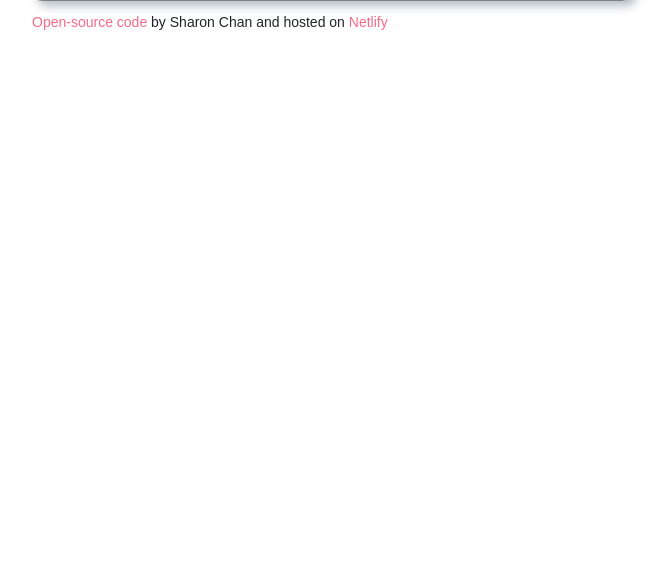
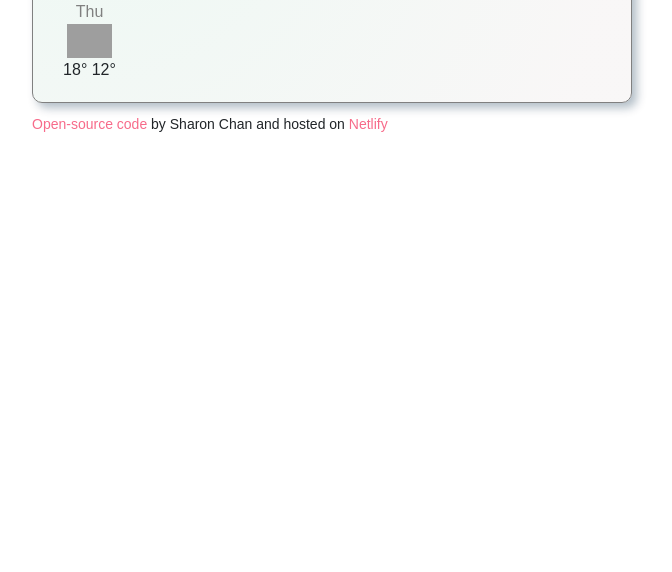
Before and after one commit to sharonnns/vanilla-weather-app, a plain HTML site: page index.html in a window 1280 px wide. Shown: the part 228-800 px from the top of the page, without its empty margins (308-980 px from the left). Drawn offline with nearby package versions, Linux system fonts and the light colour scheme; no server answers; grey boxes are pictures that could not be loaded.

Commit message:
Added weather forecast HTML (dummy)

```diff
--- a/index.html
+++ b/index.html
@@ -65,6 +65,22 @@
               </ul>
             </div>
           </div>
+          <div class="weather-forecast">
+            <div class="row">
+              <div class="col-2">
+                <div class="weather-forecast-date">
+                Thu
+                </div>
+                <img src="http://openweathermap.org/img/wn/01n@2x.png" alt="" width="45" />
+                <div class="weather-forecast-temp">
+                  <span class="weather-forecast-high">
+                18°
+                </span>
+                <span class="weather-forecast-low">12°</span>
+                </div>
+              </div>
+            </div>
+          </div>
         </div>
         <small id="credits">
           <a
--- a/source/index.css
+++ b/source/index.css
@@ -86,3 +86,13 @@ a {
 #credits {
   line-height: 3;
 }
+
+.weather-forecast {
+  margin-top: 20px;
+  text-align: center;
+}
+
+.weather-forecast-date {
+  font-size: 16px;
+  color: gray;
+}
```
